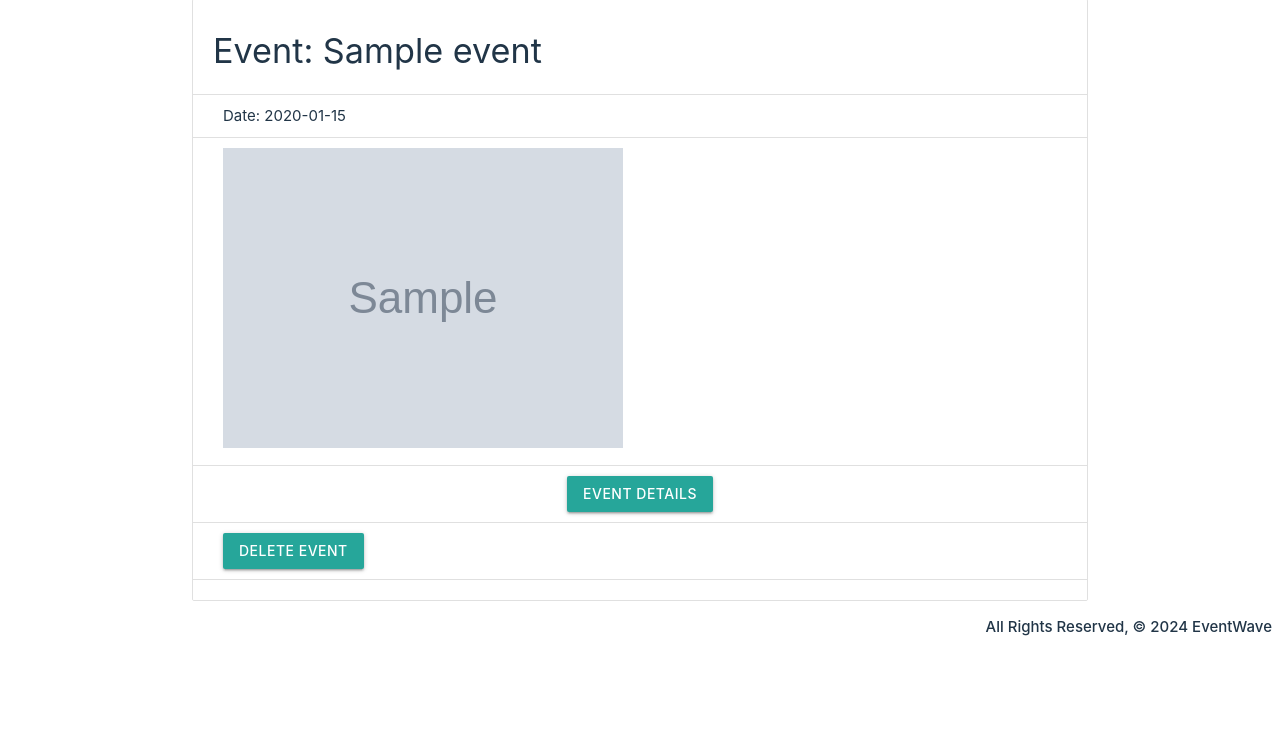
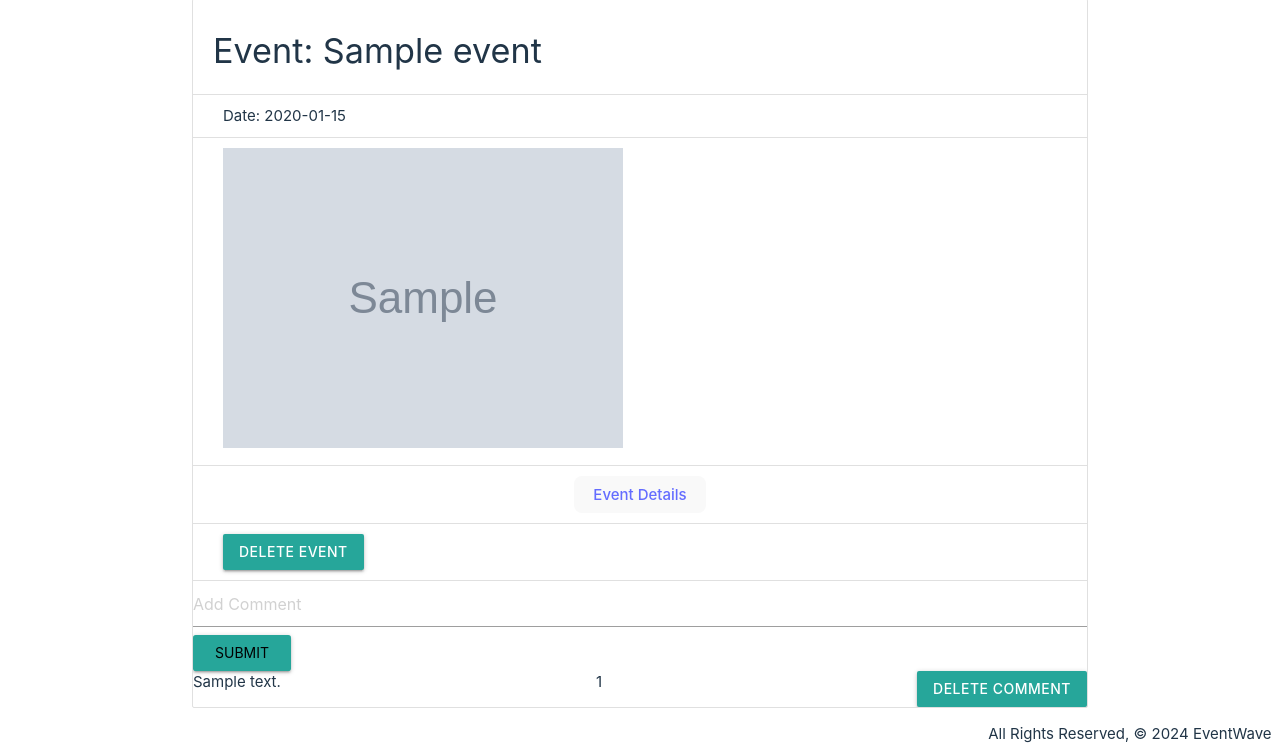
Before and after one commit to FrazierMark/ACS-1220-Final-Project, a Flask app: page /dashboard in a window 1280 px wide. Shown: the part 375-1121 px from the top of the page. Before the commit the page ends 1011 px from the top, so only its background shows below. Run offline with Flask 3, Linux system fonts and the light colour scheme; a user stored in the database is signed in; tables that the repository leaves empty hold one stand-in row (values such as "Sample post"); grey boxes marked "Sample" are stand-in pictures.

Commit message:
All functionality workin. Adding comments to events and delete comments working.

```diff
--- a/eventwave_app/routes.py
+++ b/eventwave_app/routes.py
@@ -1,3 +1,4 @@
+from sqlalchemy.orm import joinedload
 from flask import Blueprint, request, render_template, redirect, url_for, flash
 import string
 from datetime import date, datetime
@@ -129,11 +130,55 @@ def dashboard_delete(seatgeek_id):
 def dashboard_index():
     """Function gets all events associated with a User"""
 
-    # Query to find all events saved by a specific user
-    user_events = Event.query.filter_by(created_by_id=current_user.id).all()
-
+    # Query to find all events and their comments saved by a specific user
+    user_events = Event.query\
+    .options(joinedload(Event.comments))\
+    .filter_by(created_by=current_user)\
+    .all()
 
     return render_template('dashboard/index.html', context=user_events)
+
+@main.route('/dashboard/comment/add/<seatgeek_id>', methods=['GET', 'POST'])
+@login_required
+def dashboard_add_comment(seatgeek_id):
+    """Function adds a comment to an event in user's dashboard"""
+    event = Event.query.filter_by(seatgeek_id=seatgeek_id, created_by_id=current_user.id).first()
+
+    if not event:
+        print("EVENT NOT FOUND")
+        flash('Event not found.')
+        return redirect('/dashboard')
+
+    if request.method == 'POST':
+        comment_text = request.form.get('comment')
+        print(comment_text)
+        if comment_text:
+            comment = Comment(comment=comment_text, event=event, created_by_id=current_user.id)
+            db.session.add(comment)
+            db.session.commit()
+            print('Comment added Successflly')
+            flash('Comment added successfully.')
+        else:
+            flash('Comment cannot be empty.')
+        return redirect('/dashboard')
+
+    return render_template('dashboard/index.html', event=event)
+
+@main.route('/dashboard/comment/delete/<comment_id>', methods=['GET', 'POST'])
+@login_required
+def dashboard_delete_comment(comment_id):
+    print(comment_id)
+    """Function deletes event from user's dashboard"""
+    comment = Comment.query.filter_by(id=comment_id, created_by_id=current_user.id).first()
+
+    if comment:
+        db.session.delete(comment)
+        db.session.commit()
+        print("Comment was deleted succesfully")
+        flash('Comment was removed from your dashboard.')
+    else:
+        flash('Comment not found.')
+    return redirect('/dashboard')
 
 @auth.route('/signup', methods=['GET', 'POST'])
 def signup():
--- a/eventwave_app/static/style.css
+++ b/eventwave_app/static/style.css
@@ -16,7 +16,6 @@
 a {
 	font-weight: 500;
 	color: #646cff;
-	text-decoration: inherit;
 }
 a:hover {
 	color: #535bf2;
@@ -25,7 +24,7 @@ a:hover {
 body {
 	margin: 0;
 	display: flex;
-  flex-direction: column;
+	flex-direction: column;
 }
 
 h1 {
@@ -51,6 +50,10 @@ button:focus,
 button:focus-visible {
 	outline: 4px auto -webkit-focus-ring-color;
 }
+.comment-section {
+	display: flex;
+	justify-content: space-between;
+}
 
 @media (prefers-color-scheme: light) {
 	:root {
--- a/eventwave_app/templates/dashboard/index.html
+++ b/eventwave_app/templates/dashboard/index.html
@@ -4,13 +4,17 @@
 
 <div>
   {%for event in context%}
-  <div id="result">
+  <div>
     <ul class="collection with-header" id="collection">
       <li class="collection-header" id="collection-item"> <h4>Event: {{ event.title }}</h4></li>
       <li class="collection-item" id="collection-item">Date: {{ event.date_time }}</li>
       <li id="results-img" class="collection-item" id="collection-item"><img class="responsive-img" src={{ event.image }} alt=“Event Image”></li>
 
-      <li class="collection-header" id="collection-item" style="text-align: center;"><button class="waves-effect waves-light btn"><a style="text-decoration: none; color: inherit;" href="/events/detail/{{event.seatgeek_id}}"> Event Details </button> </li>
+      <li class="collection-header" id="collection-item" style="text-align: center;">
+        <button >
+          <a href="/events/detail/{{event.seatgeek_id}}"> Event Details</a>
+        </button>
+      </li>
 
 
       <li class="collection-item" id="collection-item">
@@ -19,10 +23,29 @@
           <button class="waves-effect waves-light btn" type="submit">Delete Event</button>
         </form>
       </li>
-    <li class="collection-item" id="collection-item">
 
+      <li>
+        <form action="/dashboard/comment/add/{{ event.seatgeek_id }}" method="POST">
+            <input type="text" name="comment" placeholder="Add Comment" />
+            <input class="waves-effect waves-light btn" value='submit' type="submit"></input>
+          </form>
       </li>
+
+      {%for comment in event.comments%}
+        <div class='comment-section'>
+
+           <div>{{comment.comment}}</div>
+           <div>{{comment.id}}</div>
+
+            <form action="/dashboard/comment/delete/{{ comment.id }}" method="POST">
+              <input type="hidden" name="DELETE" value="Delete Comment" />
+              <button class="waves-effect waves-light btn" type="submit">Delete Comment</button>
+            </form>
+
+          </div>
+      {% endfor %}
     </ul>
+
   </div>
 
   {% endfor %}
```
Lines whose indentation alone changed are shown as unchanged.
